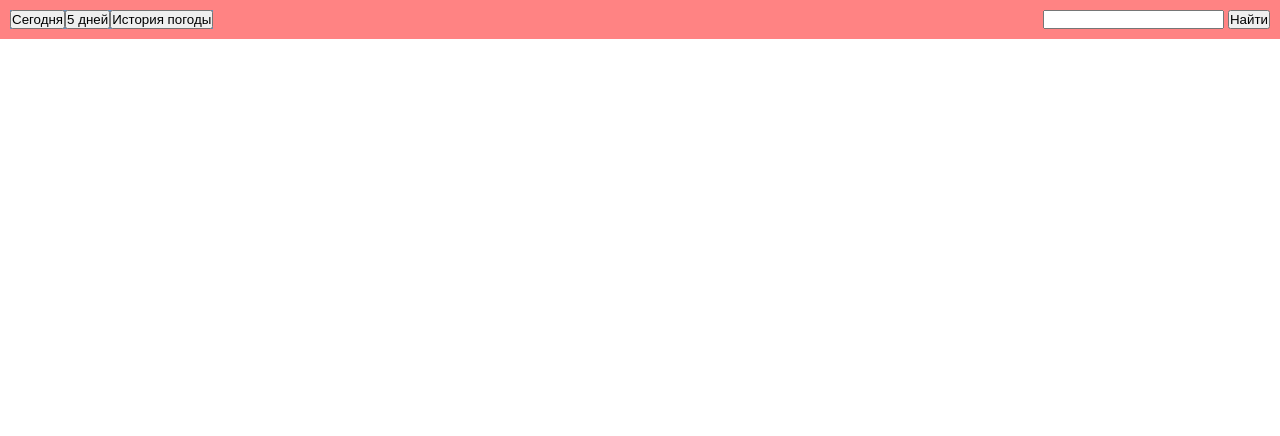
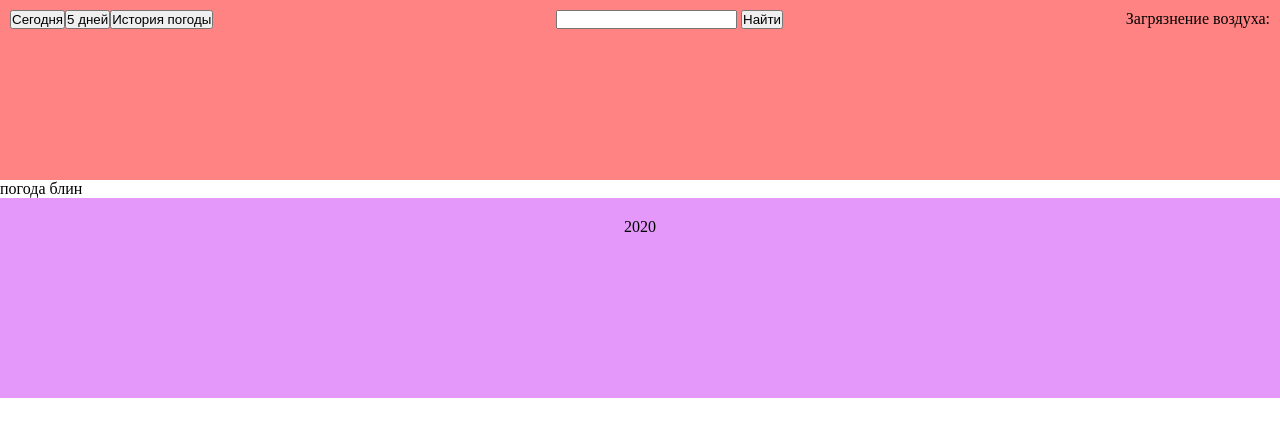
Before and after one commit to dimdimichtra/DevMaster, a plain HTML site: page s24.html in a window 1280 px wide. Drawn offline with Linux system fonts and the light colour scheme.

Commit message:
ya dont know how to make main block large

```diff
--- a/css/main.css
+++ b/css/main.css
@@ -1,18 +1,26 @@
 * {
   margin: 0;
   padding: 0;
+}
+body
+{
+  height: 1024px;
 }
 header {
   background: rgb(255, 131, 131);
   padding: 10px;
   display: flex;
   justify-content: space-between;
+  height: 160px;
 }
 nav {
   display:flex;
-  flex-direction: row;
-  flex-wrap: wrap;
+  justify-content: space-between;
 }
-.button {
-  background: #6292c2;
+footer {
+  background: rgb(227, 152, 250) ;
+  padding: 20px;
+  display:flex;
+  justify-content: center;
+  height: 160px;
 }
--- a/s24.html
+++ b/s24.html
@@ -24,9 +24,15 @@
         <input type="search" name="text">
         <input type="submit" value="Найти">
       </form>
+      <div>Загрязнение воздуха:</div>
     </header>
     <div class="main">
-
+      <div class="container">
+        погода блин
+      </div>
     </div>
+    <footer>
+      <div>2020</div>
+    </footer>
 </body>
 </html>
```
Also changed, not shown: index.html (+1 -1 lines).
